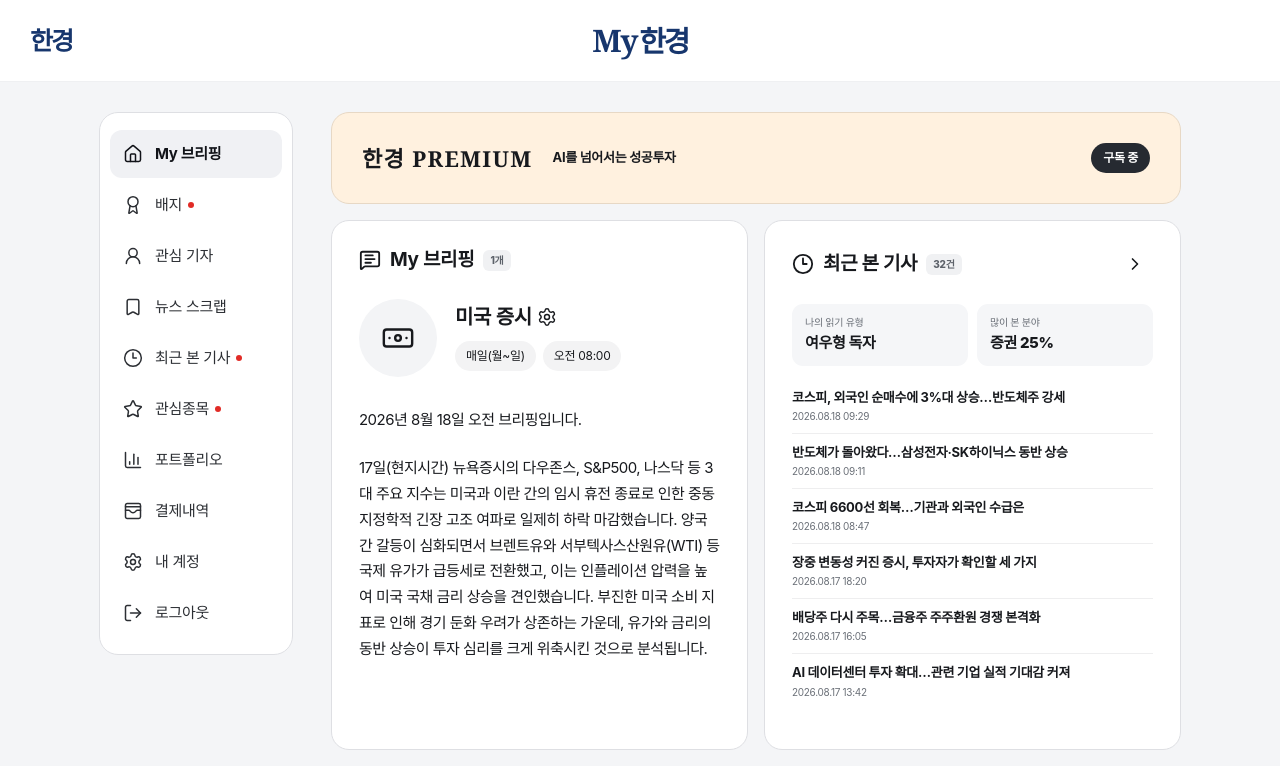
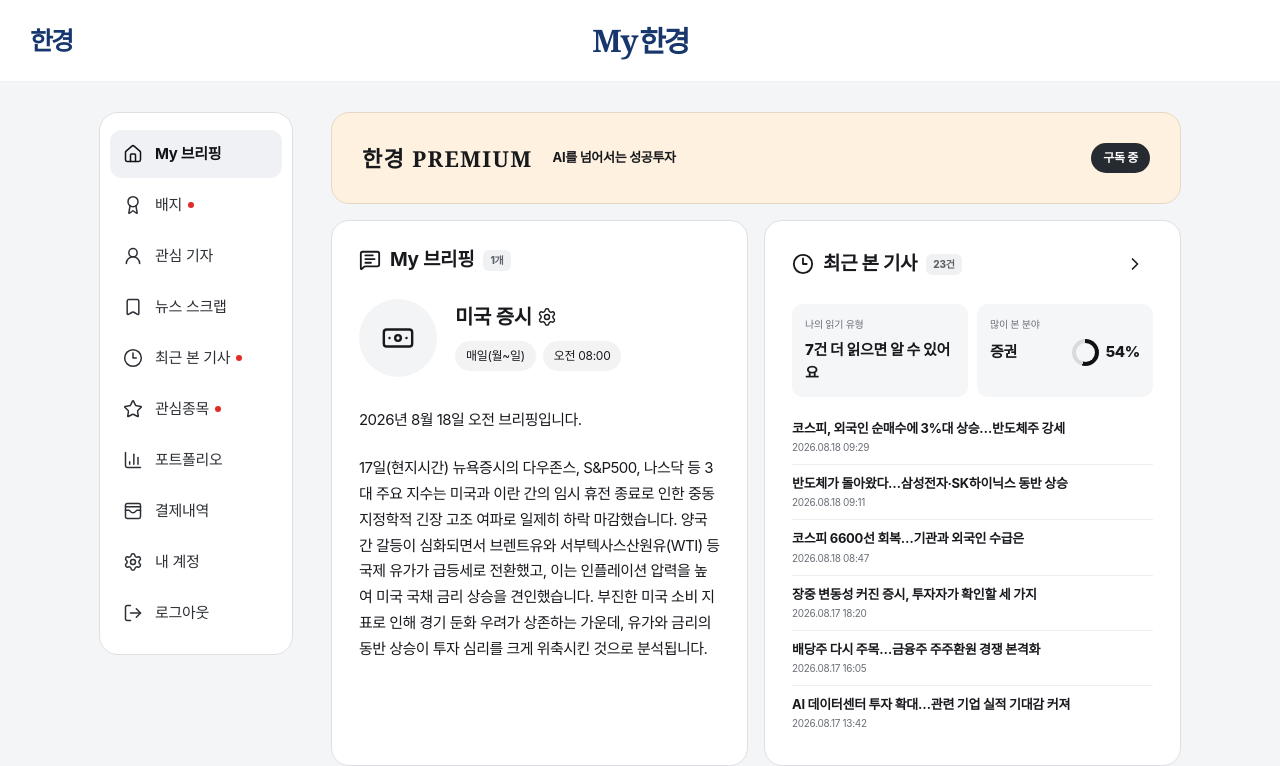
Before and after one commit to hktouchkim/myhankyung, a Next.js app: page / in a window 1280 px wide. Shown: the top 766 px of the page. Built offline with nearby package versions, Linux system fonts and the light colour scheme.

Commit message:
Show recent reading progress and category share

```diff
--- a/app/globals.css
+++ b/app/globals.css
@@ -1440,7 +1440,8 @@ p {
 }
 
 .dashboard-recent-stats > div {
-  padding: 11px 13px;
+  min-height: 78px;
+  padding: 13px;
   border-radius: 11px;
   background: #f5f6f8;
 }
@@ -1456,9 +1457,44 @@ p {
 }
 
 .dashboard-recent-stats dd {
-  margin-top: 2px;
+  margin-top: 7px;
   font-size: 15px;
   font-weight: 800;
+}
+
+.dashboard-top-category {
+  display: flex;
+  align-items: center;
+  justify-content: space-between;
+  gap: 10px;
+}
+
+.dashboard-top-category-share {
+  display: inline-flex;
+  align-items: center;
+  flex: 0 0 auto;
+  gap: 7px;
+}
+
+.dashboard-top-category-share strong {
+  font: inherit;
+}
+
+.dashboard-mini-donut {
+  position: relative;
+  width: 27px;
+  height: 27px;
+  flex: 0 0 27px;
+  border-radius: 50%;
+  background: conic-gradient(#111 0 var(--dashboard-share), #d9dadd var(--dashboard-share) 100%);
+}
+
+.dashboard-mini-donut::after {
+  position: absolute;
+  inset: 4px;
+  border-radius: inherit;
+  background: #f5f6f8;
+  content: "";
 }
 
 .dashboard-recent-list {
--- a/app/page.tsx
+++ b/app/page.tsx
@@ -35,7 +35,7 @@ import {
   type LucideIcon,
 } from "lucide-react";
 import Image from "next/image";
-import { useEffect, useMemo, useState, type ReactNode } from "react";
+import { useEffect, useMemo, useState, type CSSProperties, type ReactNode } from "react";
 
 type Stock = {
   id: string;
@@ -741,10 +741,11 @@ const DASHBOARD_RECENT_ARTICLES = [
 ];
 
 const DASHBOARD_RECENT_SUMMARY = {
-  count: 32,
+  count: 23,
   analysisThreshold: 30,
   readingType: "여우형 독자",
-  topCategory: "증권 25%",
+  topCategory: "증권",
+  topCategoryShare: 54,
 };
 
 const DEFAULT_ALERTS: AlertSettings = {
@@ -1861,12 +1862,22 @@ function Dashboard({
               <dd>
                 {DASHBOARD_RECENT_SUMMARY.count >= DASHBOARD_RECENT_SUMMARY.analysisThreshold
                   ? DASHBOARD_RECENT_SUMMARY.readingType
-                  : `분석까지 ${DASHBOARD_RECENT_SUMMARY.analysisThreshold - DASHBOARD_RECENT_SUMMARY.count}건 남았어요`}
+                  : `${DASHBOARD_RECENT_SUMMARY.analysisThreshold - DASHBOARD_RECENT_SUMMARY.count}건 더 읽으면 알 수 있어요`}
               </dd>
             </div>
             <div>
               <dt>많이 본 분야</dt>
-              <dd>{DASHBOARD_RECENT_SUMMARY.topCategory}</dd>
+              <dd className="dashboard-top-category">
+                <span>{DASHBOARD_RECENT_SUMMARY.topCategory}</span>
+                <span className="dashboard-top-category-share" aria-label={`${DASHBOARD_RECENT_SUMMARY.topCategoryShare}%`}>
+                  <span
+                    className="dashboard-mini-donut"
+                    style={{ "--dashboard-share": `${DASHBOARD_RECENT_SUMMARY.topCategoryShare}%` } as CSSProperties}
+                    aria-hidden="true"
+                  />
+                  <strong>{DASHBOARD_RECENT_SUMMARY.topCategoryShare}%</strong>
+                </span>
+              </dd>
             </div>
           </dl>
           <ul className="dashboard-recent-list" aria-label="최근 본 기사 목록">
```
Also changed, not shown: 1 other file (tests, documents, lock files or other folders).
